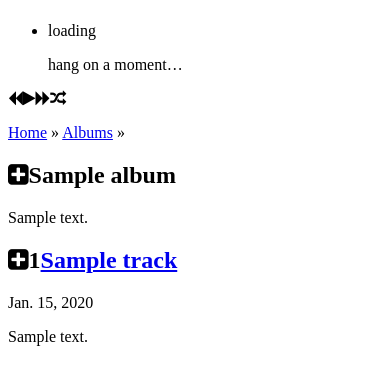
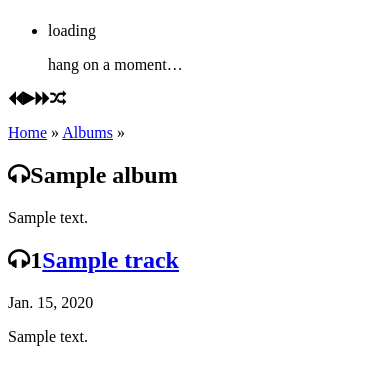
Before and after one commit to colons/musicfortheblind.co.uk, a Django app: a page that uses mftb5/templates/enqueue.html in a window 390 px wide. Shown: the part 58-443 px from the top of the page. Run offline with Django 3.2, Linux system fonts and the light colour scheme; tables that the repository leaves empty hold one stand-in row (values such as "Sample post"); some libraries are stand-ins or nearby versions.

Commit message:
Use fa-headphones for enqueue.

```diff
--- a/mftb5/templates/enqueue.html
+++ b/mftb5/templates/enqueue.html
@@ -1 +1 @@
-<a title="Add {{ object.name }} to playlist" data-json-url="{{ object.json_url }}" class="enqueue fa fa-plus-square"></a>
+<a title="Add {{ object.name }} to playlist" data-json-url="{{ object.json_url }}" class="enqueue fa fa-headphones"></a>
```
